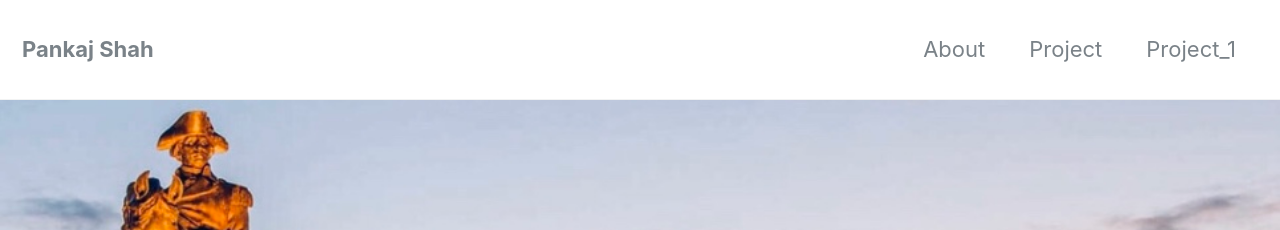
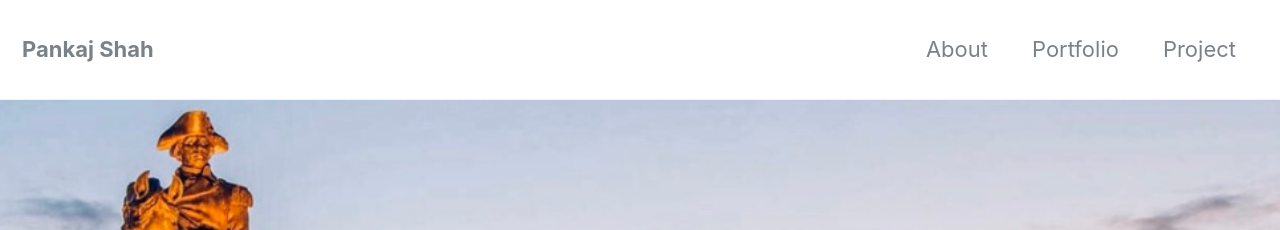
Before and after one commit to shahnp/Pankajshah, a Jekyll site: the page built from index.html, in a window 1280 px wide and 900 px high. Shown: the top 230 px of the window. Built offline with Jekyll 4.4.1, drawn with Linux system fonts in a browser that asks for light colours; nearby versions of some CDN libraries; the list of posts is cut into pages by our own code.

Commit message:
Update navigation.yml

```diff
--- a/_data/navigation.yml
+++ b/_data/navigation.yml
@@ -2,9 +2,9 @@
 main:
   - title: "About"
     url: /about/
+  - title: "Portfolio"
+    url: /Project/
   - title: "Project"
-    url: /Project/
-  - title: "Project_1"
     url: "https://codepen.io/shahnp/full/jXaBbw"
   # - title: "About"
   #   url: https://mmistakes.github.io/minimal-mistakes/about/
```
